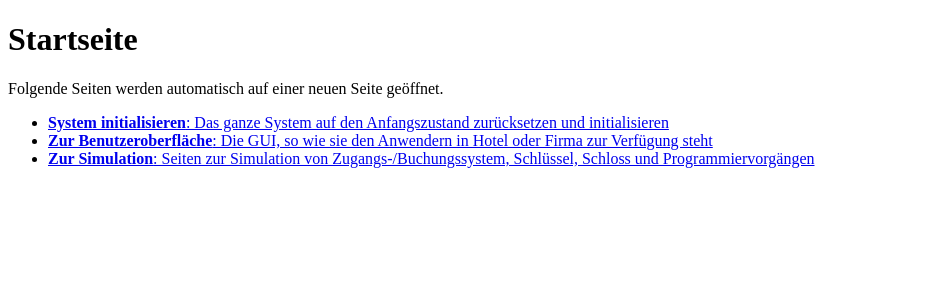
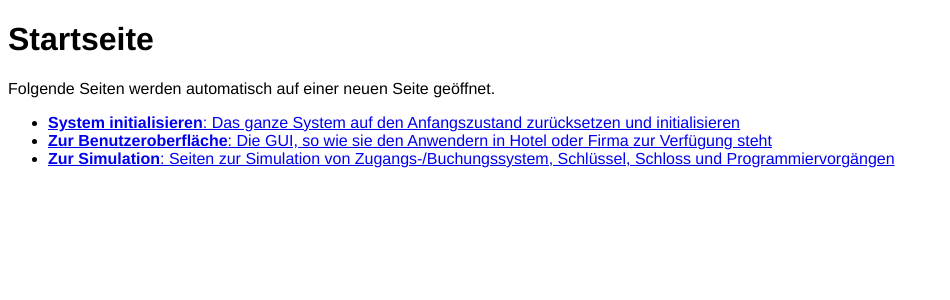
Before and after one commit to schoettl/sweng-projekt, a PHP site: page / in a window 1280 px wide. Shown: the top 300 px of the page, without its empty margins (0-950 px from the left). Run offline with PHP 8.4, Linux system fonts and the light colour scheme.

Commit message:
Schriftfamilie: Sans-serif

```diff
--- a/src/web.css
+++ b/src/web.css
@@ -1,6 +1,6 @@
 body {
-	/*font-size: 1.5em;
-	font-family: Helvetica;*/
+	/*font-size: 1.5em;*/
+	font-family: Helvetica;
 }
 
 input, select, textarea {
```
